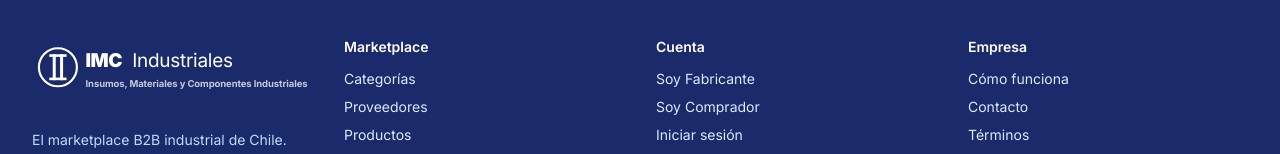
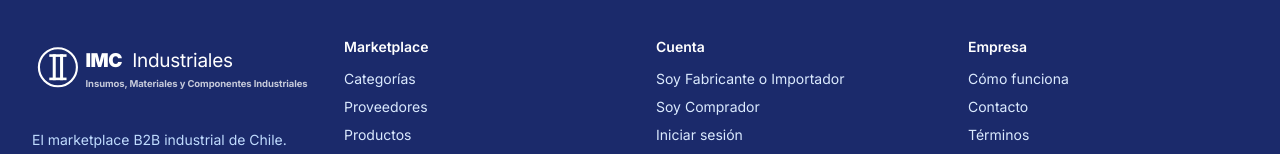
Before and after one commit to fcocamus-droid/webimcoficial, a Next.js app: page / in a window 1280 px wide. Shown: the part 2852-3006 px from the top of the page. Built offline with nearby package versions, Linux system fonts and the light colour scheme; no server answers; the database is empty.

Commit message:
fix(footer): "Soy Fabricante o Importador" en lugar de "Soy Fabricante"
Co-Authored-By: Claude Opus 4.7 (1M context) <noreply@anthropic.com>

```diff
--- a/app/components/Footer.tsx
+++ b/app/components/Footer.tsx
@@ -25,7 +25,7 @@ export default function Footer() {
           <div>
             <h3 className="text-white font-semibold text-sm mb-3">Cuenta</h3>
             <ul className="space-y-2 text-sm">
-              <li><Link href="/registro?tipo=fabricante" className="hover:text-amber-400">Soy Fabricante</Link></li>
+              <li><Link href="/registro?tipo=fabricante" className="hover:text-amber-400">Soy Fabricante o Importador</Link></li>
               <li><Link href="/registro?tipo=comprador" className="hover:text-amber-400">Soy Comprador</Link></li>
               <li><Link href="/login" className="hover:text-amber-400">Iniciar sesión</Link></li>
               <li><Link href="/precios" className="hover:text-amber-400">Planes y precios</Link></li>
```
